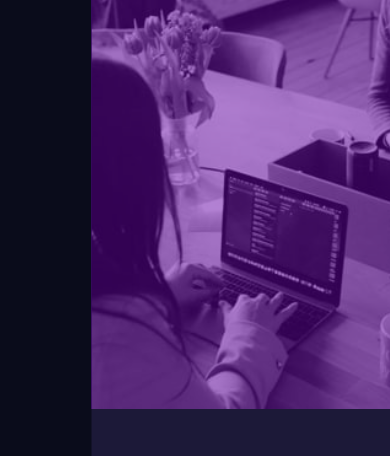
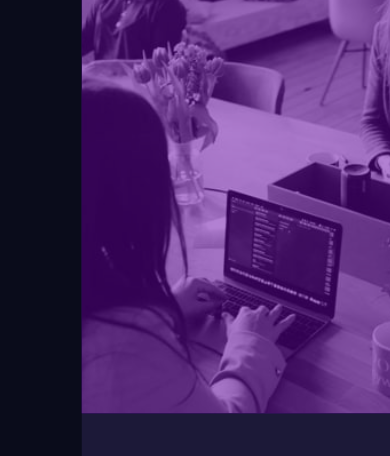
Before and after one commit to Jatinkapoor147/stats-page, a plain HTML site: page index.html in a window 390 px wide. Shown: the top 456 px of the page. Drawn offline with Linux system fonts and the light colour scheme.

Commit message:
Update style.css

```diff
--- a/style.css
+++ b/style.css
@@ -204,7 +204,7 @@ ul {
 @media (max-width:535px) {
 
     .wraper {
-        width: 90vw;
-        height: 150vh;
+        width: 95vw;
+        height: 140vh;
     }
 }
```
